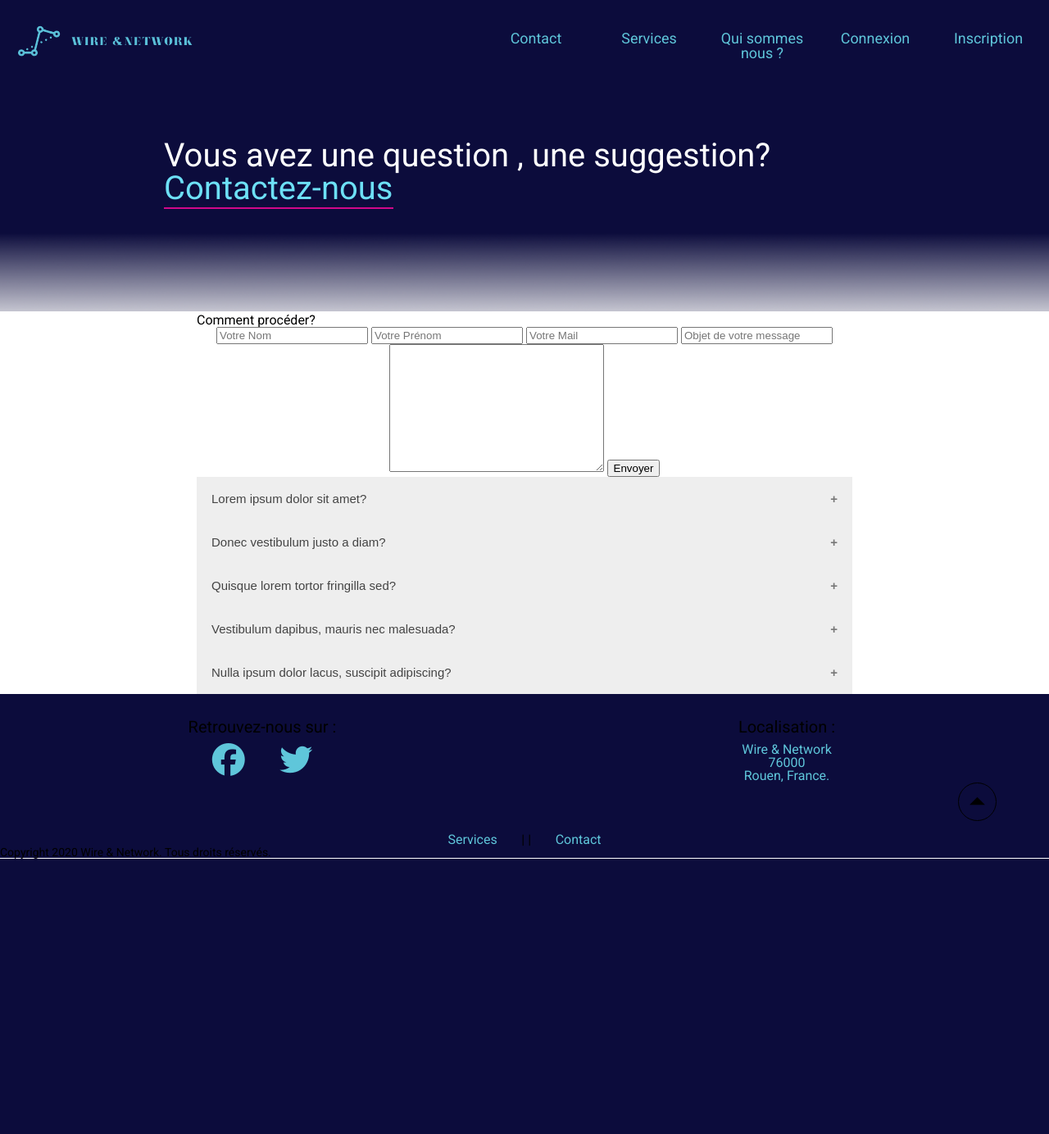
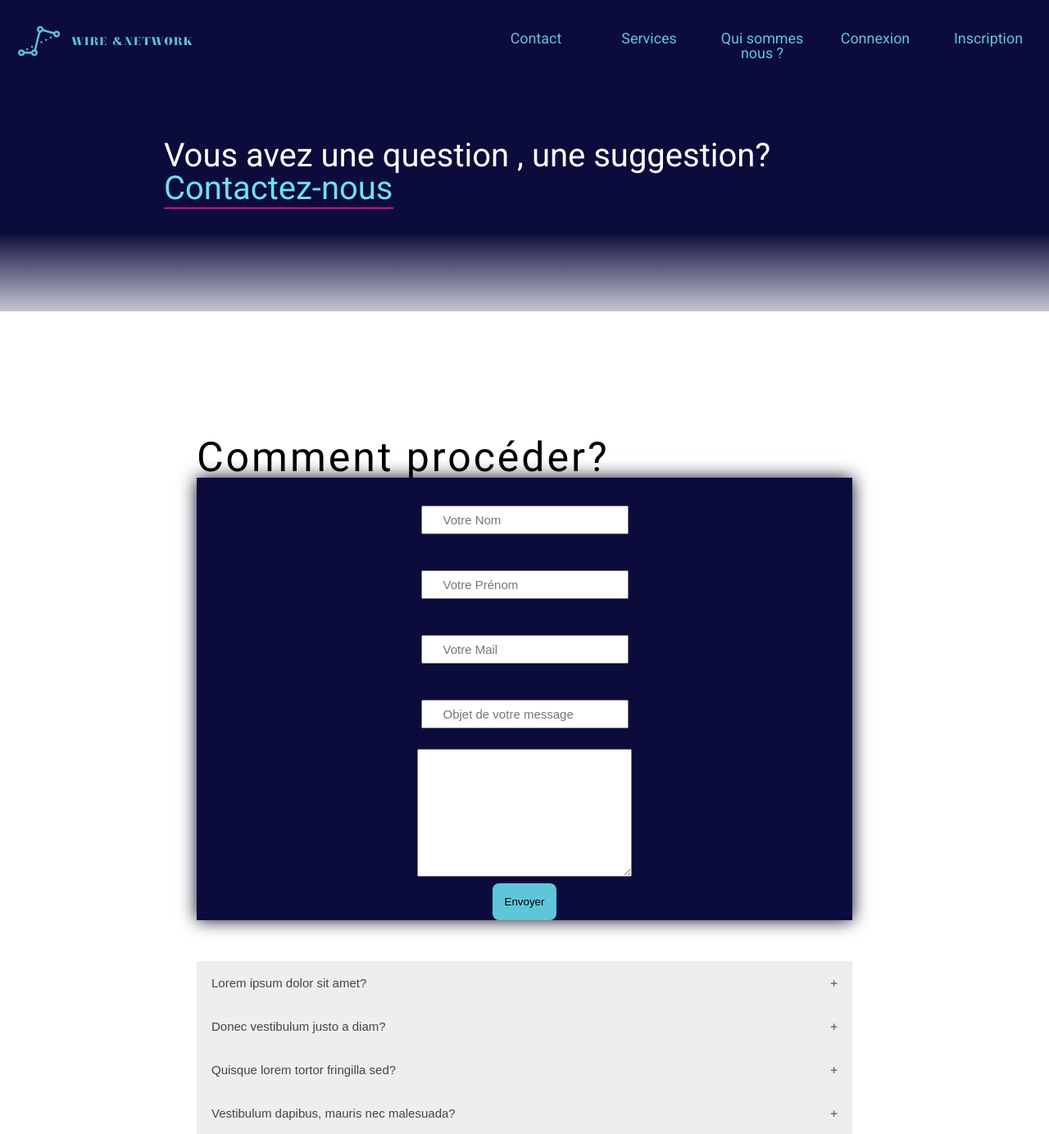
Before and after one commit to AxelBarbeHusson/reseaux, a PHP site: page /contact.php in a window 1280 px wide. Shown: the top 1384 px of the page at 82% size. Before the commit the page ends 1048 px from the top, so only its background shows below. Run offline with PHP 8.4, Linux system fonts and the light colour scheme; a stand-in replaces the project's code that opens the database connection; some libraries are stand-ins or nearby versions.

Commit message:
modification du style.css et da la page contact.php

```diff
--- a/assets/css/style.css
+++ b/assets/css/style.css
@@ -344,10 +344,10 @@ nav li a:hover{
 }
 
 #LogoN {
-   width: 20%;
+    width: 20%;
     margin-left: 615px;
 }
-    /*/ Qui sommes nous /*/
+/*/ Qui sommes nous /*/
 
 table {
     margin-top: auto;
@@ -366,6 +366,55 @@ thead td {
     font-weight: bold;
 }
 /*/ Formulaire de contact /*/
+.formulaire2 {
+    padding-top: 150px;
+    font-size: 50px;
+    letter-spacing: 3px;
+    margin-bottom: 50px;
+}
+.formulaire2 .error{
+    text-align: center;
+    font-size: 50px;
+    color : red;
+}
+.backform2{
+    background-color:#0C0C3C ;
+    width: 100%;
+    margin-bottom: 50px;
+    box-shadow: 0px 0px 20px #080825;
+}
+
+.backform2 form label {
+    display: block;
+    width: 100%;
+    color: white;
+    text-transform: uppercase;
+    padding-top: 5px;
+    padding-bottom: 10px;
+}
+.backform2 input[type=text] {
+    padding: 7px 25px;
+    margin-bottom: 10px;
+    font-size: 15px;
+}
+.backform2 input[type=email] {
+    padding: 7px 25px;
+    margin-bottom: 10px;
+    font-size: 15px;
+}
+.backform2 input[type=submit] {
+    display: block;
+    margin: 0 auto;
+    padding: 15px 15px;
+    border-radius: 8px;
+    border: none;
+    background-color: #5FC6DA;
+    margin-bottom: 5px;
+}
+.backform input[type=submit]:hover {
+    transition: 0.5s;
+    background-color: #8CF0FF;
+}
 .contenu {
     padding-top: 80px;
 }
@@ -385,8 +434,8 @@ thead td {
     width: 100%;
     height: 300px;
 }
-.contenu .error {color:red;margin-top: 5px;}
-.contenu .success {font-size:1.5em;color:green;}
+/*.contenu .error {color:red;margin-top: 5px;}*/
+/*.contenu .success {font-size:1.5em;color:green;}*/
 .accordion {
     background-color: #eee;
     color: #444;
@@ -424,8 +473,8 @@ thead td {
     transition: max-height 0.2s ease-out;
 }
 #mapid {
-height: 150px;
-width: 150px;}
+    height: 150px;
+    width: 150px;}
 
 
 
--- a/contact.php
+++ b/contact.php
@@ -29,7 +29,6 @@ if (!empty($_POST['submitted'])) {
 }
 ?>
     <div class="contenu">
-        <div id="accordéon">
         <div id="contact">
             <h1>
                 Vous avez une question , une suggestion?
@@ -40,35 +39,50 @@ if (!empty($_POST['submitted'])) {
         </div>
         <div class="clear"></div>
         <div class="wrap2">
-                <div id="formulaire">
-                    <p class="howto">Comment procéder?</p>
+            <div class="formulaire2">
                 <?php if ($success) { ?>
                     <p class="success">Merci de nous avoir contacté, nous vous renverrons un mail dans les plus
                         brefs délais</p>
                 <?php } else  { ?>
-                    <form class="contact" action="contact.php" method="post" novalidate>
-                        <fieldset>
+                <p class="howto">Comment procéder?</p>
+                <div class="backform2">
+                    <form action="contact.php" method="post" novalidate>
                         <label for="nom"></label>
                         <input type="text" id="nom" name="nom" value="<?php if (!empty($_POST)) {
                             echo $_POST['nom'];
                         } ?>" placeholder="Votre Nom">
+                        <p class="error"><?php if (!empty($errors['nom'])) {
+                                echo $errors['nom'];
+                            } ?></p>
                         <label for="prenom"></label>
                         <input type="text" id="prenom" name="prenom" value="<?php if (!empty($_POST)) {
                             echo $_POST['prenom'];
                         } ?>" placeholder="Votre Prénom">
+                        <p class="error"><?php if (!empty($errors['prenom'])) {
+                                echo $errors['prenom'];
+                            } ?></p>
                         <label for="email"></label>
                         <input type="email" id="email" name="email" value="<?php if (!empty($_POST)) {
                             echo $_POST['email'];
                         } ?>" placeholder="Votre Mail">
+                        <p class="error"><?php if (!empty($errors['email'])) {
+                                echo $errors['email'];
+                            } ?></p>
                         <label for="subject"></label>
                         <input type="text" id="subject" name="subject" value="<?php if (!empty($_POST)) {
                             echo $_POST['subject'];
                         } ?>" placeholder="Objet de votre message">
+                        <p class="error"><?php if (!empty($errors['subject'])) {
+                                echo $errors['subject'];
+                            } ?></p>
                         <label for="message"></label>
                         <textarea name="message" id="message" cols="30" rows="10"></textarea>
+                        <p class="error"><?php if (!empty($errors['message'])) {
+                                echo $errors['message'];
+                            } ?></p>
                         <input type="submit" name="submitted" value="Envoyer">
-                        </fieldset>
                     </form>
+                </div>
             </div>
             <?php } ?>
             <div id="accordion">
@@ -111,7 +125,6 @@ if (!empty($_POST['submitted'])) {
             </div>
         </div>
     </div>
-    </div>
 
 
 <?php
```
Lines whose indentation alone changed are shown as unchanged.
